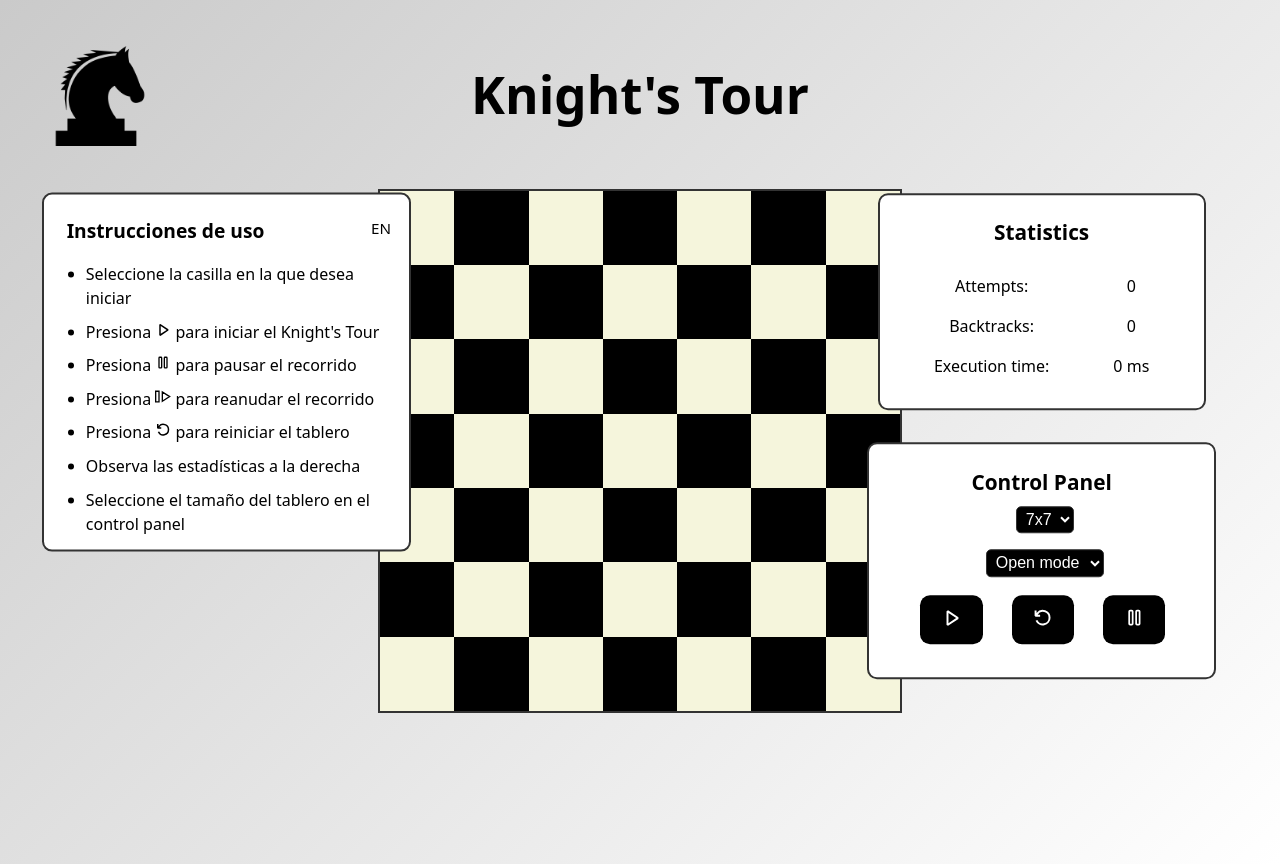
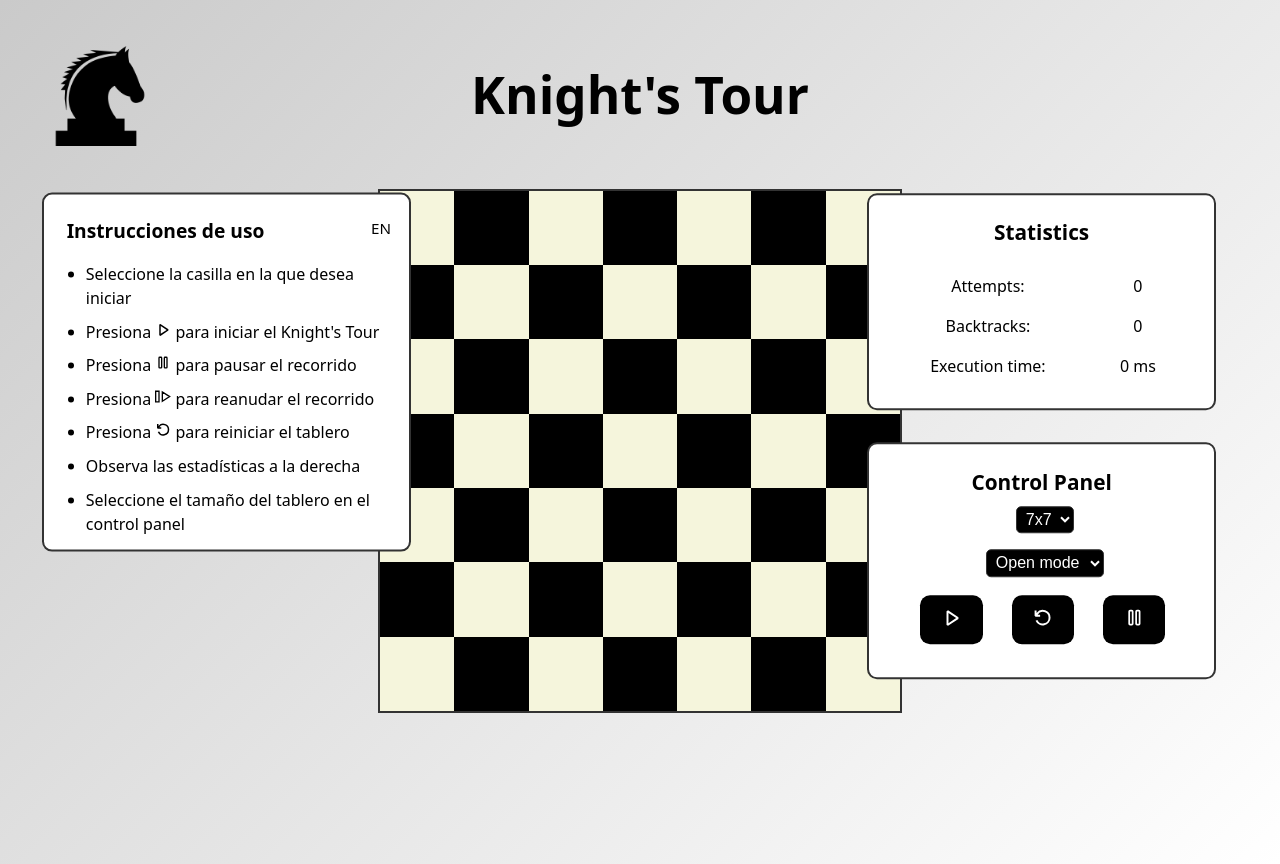
Before and after one commit to HemaniakAE/Heldyis_Derrick_Yeremi_Proyecto-2, a React (Vite) app: page / in a window 1280 px wide. Built offline with nearby package versions, Linux system fonts and the light colour scheme.

Commit message:
Corrige el ancho de los componentes dentro del contenedor right-area

```diff
--- a/src/Components/StatsBoard.css
+++ b/src/Components/StatsBoard.css
@@ -3,7 +3,7 @@
   border: 2px solid #333;
   padding: 1.4em;
   border-radius: 10px;
-  min-width: 220px;
+  min-width: 300px;
 }
 
 .stats-board h2 {
```
